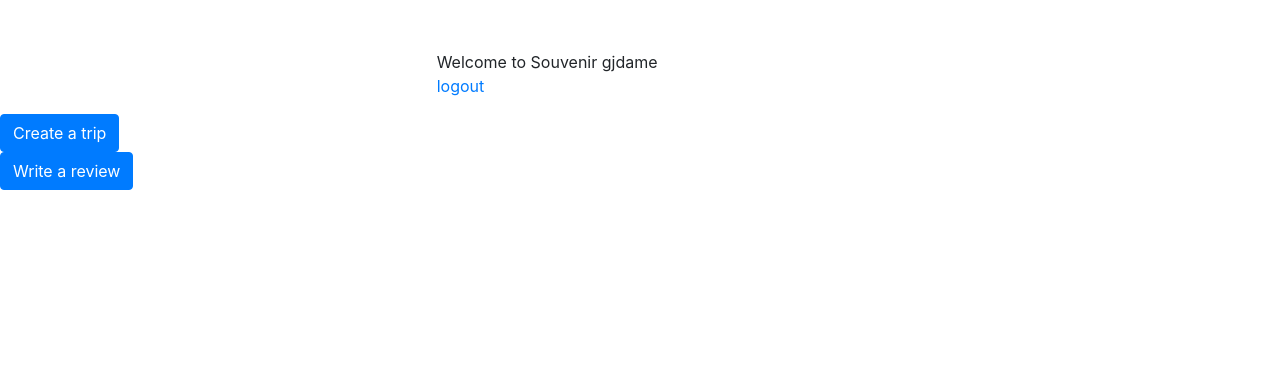
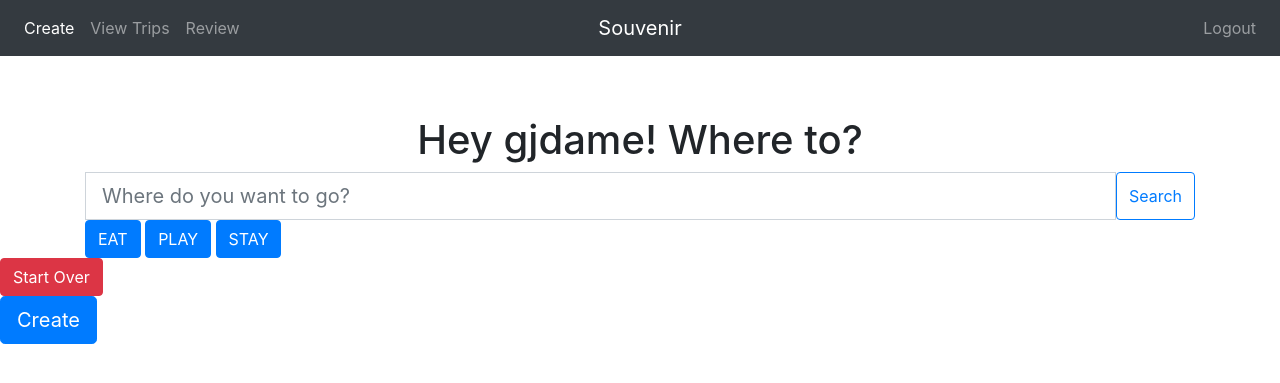
Before and after one commit to nickolasteixeira/Souvenir, a Django app: page / in a window 1280 px wide. Shown: the top 383 px of the page. Run offline with Django 3.2, Linux system fonts and the light colour scheme; a user stored in the database is signed in; parts of the project's set-up code (start-up, migrations or seed data) failed here and were passed over; some libraries are stand-ins or nearby versions.

Commit message:
change title base, add navbar home

```diff
--- a/templates/base.html
+++ b/templates/base.html
@@ -5,21 +5,10 @@
   <meta charset="utf-8">
   <meta name="viewport" content="width=device-width, initial-scale=1, shrink-to-fit=no">
   <link rel="stylesheet" href="https://maxcdn.bootstrapcdn.com/bootstrap/4.0.0/css/bootstrap.min.css" integrity="sha384-Gn5384xqQ1aoWXA+058RXPxPg6fy4IWvTNh0E263XmFcJlSAwiGgFAW/dAiS6JXm" crossorigin="anonymous">
-  <title>{% block title %}Django Auth Tutorial{% endblock %}</title>
-  <style>
-  body {
-    margin-top: 50px;
-  }
-  </style>
+  <title>{% block title %}Souvenir{% endblock %}</title>
 </head>
 <body>
-  <div class="row">
-    <div class="col-md-4"></div>
-    <main class="col-md-4">
       {% block content %}
       {% endblock %}
-    </main>
-    <div class="col-md-4"><div>
-  </div>
 </body>
 </html>
--- a/templates/home.html
+++ b/templates/home.html
@@ -4,17 +4,112 @@
 
 {% block content %}
 {% if user.is_authenticated %}
-  Welcome to Souvenir {{ user.username }}
-  <p><a href="{% url 'logout' %}">logout</a></p>
+<div class="row">
+   <div class="col-md-12">
+<nav class="navbar navbar-expand-md navbar-dark bg-dark">
+    <div class="navbar-collapse collapse w-100 order-1 order-md-0 dual-collapse2">
+        <ul class="navbar-nav mr-auto">
+            <li class="nav-item active">
+                <a class="nav-link" href="{% url 'create_itinerary' user.id %}">Create</a>
+            </li>
+            <li class="nav-item">
+                <a class="nav-link" href="{% url 'result' user.id %}">View Trips</a>
+            </li>
+            <li class="nav-item">
+                <a class="nav-link" href="{% url 'write_review' user.id %}">Review</a>
+            </li>
+        </ul>
+    </div>
+    <div class="mx-auto order-0">
+        <a class="navbar-brand mx-auto" href="{% url 'home' %}">Souvenir</a>
+        <button class="navbar-toggler" type="button" data-toggle="collapse" data-target=".dual-collapse2">
+            <span class="navbar-toggler-icon"></span>
+        </button>
+    </div>
+    <div class="navbar-collapse collapse w-100 order-3 dual-collapse2">
+        <ul class="navbar-nav ml-auto">
+            <li class="nav-item">
+                <a class="nav-link" href="{% url 'logout' %}">Logout</a>
+            </li>
+        </ul>
+    </div>
+</nav>
+</div>
+</div>
+
+<div class="container" style="margin-top: 60px;">
+ <div class="row">
+   <div class="col align-self-center">
+     <h1 style="text-align: center;">Hey {{ user.username }}! Where to?</h1>
+     <form class="search">
+       <div class="input-group input-group-lg">
+        {% csrf_token %}
+         <input id="search-bar" type="search" name="usr_query" value="{{ query }}" class="form-control" placeholder="Where do you want to go?" aria-label="Destination" aria-describedby="basic-addon2">
+         <button id="search-btn" class="btn btn-outline-primary" type="submit">Search</button>
+        </div>
+     </form>
+   </div>
+ </div>
+</div>
+
+<div class="container">
+<div class="row">
+  <div class="col align-self-center">
+  <button type="button" class="btn btn-primary" data-toggle="button" aria-pressed="false" autocomplete="off">EAT</button>
+  <button type="button" class="btn btn-primary" data-toggle="button" aria-pressed="false" autocomplete="off">PLAY</button>
+  <button type="button" class="btn btn-primary" data-toggle="button" aria-pressed="false" autocomplete="off">STAY</button>
   </div>
-<form action="{% url 'create_itinerary' user.id %}" method="post">
-  {% csrf_token %}
-  <button type="submit" class="btn btn-primary">Create a trip</button>
-</form>
-<form action="{% url 'write_review' user.id %}" method="post">
-  {% csrf_token %}
-  <button type="submit" class="btn btn-primary">Write a review</button>
-</form>
+</div>
+</div>
+
+
+<div>
+  <button type="button" class="btn btn-danger">Start Over</button>
+</div>
+<div>
+  <button type="button" class="btn btn-primary btn-lg">Create</button>
+</div>
+
+<div class="results"></div>
+
+<script
+  src="https://code.jquery.com/jquery-3.3.1.min.js"
+  integrity="sha256-FgpCb/KJQlLNfOu91ta32o/NMZxltwRo8QtmkMRdAu8="
+  crossorigin="anonymous"></script>
+<script>
+
+<script>
+console.log('yo');
+$(document).ready(function() {
+
+
+  $('#search-btn').on('click', function(event){
+   let city = ($('#search-bar').val());
+   event.preventDefault();
+   $.ajax({
+      type: 'GET',
+      url: 'http://localhost:8000/souvenirapp/api/' + city + '/1/places',
+      dataType: 'json',
+      contentType: 'application/json',
+      success: function (data) {
+        console.log(data);
+        let html = '<ul>';
+        for (let i = 0; i < data.length; ++i){
+           html += '<li>' + data[i].text + '</li>';
+        }
+        html += '</ul>';
+        $('.results').append(html);
+      },
+      error: function (jqXHR, textStatus, errorThrown) {
+        console.log(jqXHR);
+        console.log(textStatus);
+        console.log(errorThrown);
+      }
+    });
+    });
+});
+</script>
+
 
 {% else %}
   <h1> Welcome to Souvenir </h1>
```
